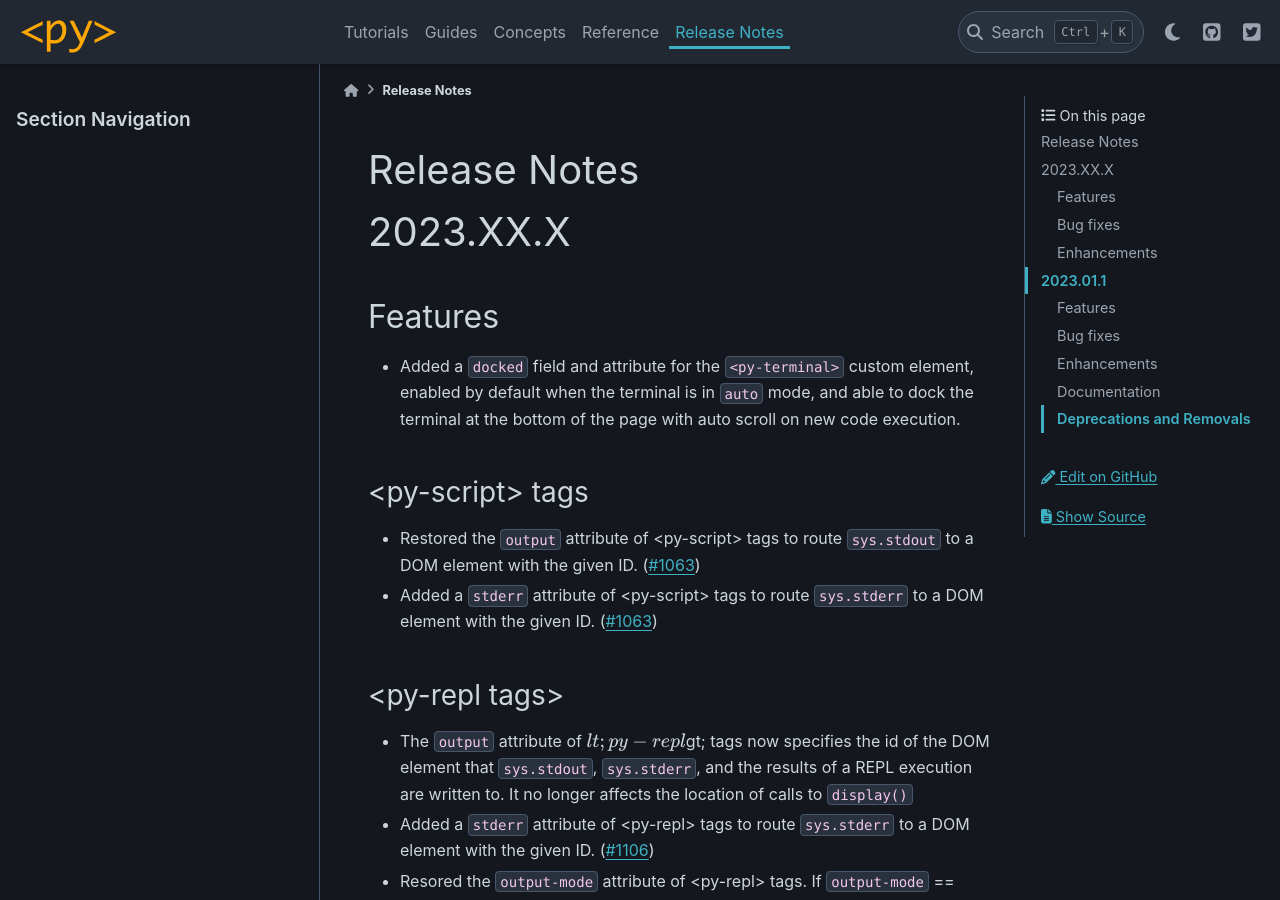
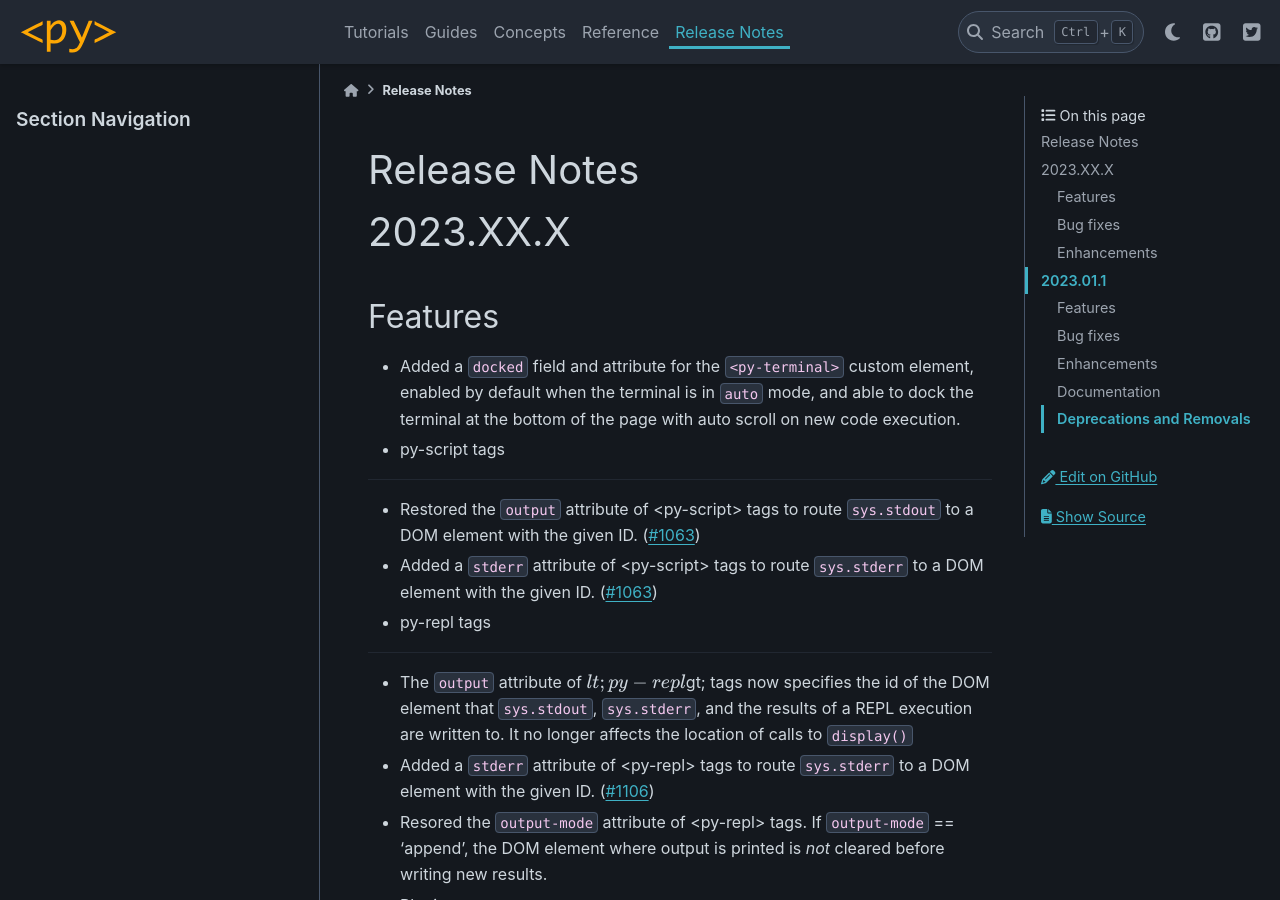
Before and after one commit to pyscript/pyscript, a Sphinx documentation site: the page built from docs/changelog.md, in a window 1280 px wide and 900 px high. Built offline with Sphinx 7.4.7 and the PyData theme 0.15.4, drawn with Linux system fonts in a browser that asks for light colours; some of the changed lines change nothing that is shown.

Commit message:
Fixing merge issues

```diff
--- a/docs/changelog.md
+++ b/docs/changelog.md
@@ -8,16 +8,22 @@ Features
 
 - Added a `docked` field and attribute for the `<py-terminal>` custom element, enabled by default when the terminal is in `auto` mode, and able to dock the terminal at the bottom of the page with auto scroll on new code execution.
 
-#### &lt;py-script&gt; tags
+- py-script tags
+----------------
+
 - Restored the `output` attribute of &lt;py-script&gt; tags to route `sys.stdout` to a DOM element with the given ID. ([#1063](https://github.com/pyscript/pyscript/pull/1063))
 - Added a `stderr` attribute of &lt;py-script&gt; tags to route `sys.stderr` to a DOM element with the given ID. ([#1063](https://github.com/pyscript/pyscript/pull/1063))
 
-#### &lt;py-repl tags&gt;
+- py-repl tags
+--------------
+
 - The `output` attribute of $lt;py-repl$gt; tags now specifies the id of the DOM element that `sys.stdout`, `sys.stderr`, and the results of a REPL execution are written to. It no longer affects the location of calls to `display()`
 - Added a `stderr` attribute of &lt;py-repl&gt; tags to route `sys.stderr` to a DOM element with the given ID. ([#1106](https://github.com/pyscript/pyscript/pull/1106))
 - Resored the `output-mode` attribute of &lt;py-repl&gt; tags. If `output-mode` == 'append', the DOM element where output is printed is _not_ cleared before writing new results.
 
-#### Plugins
+- Plugins
+---------
+
 - Plugins may now implement the `beforePyReplExec()` and `afterPyReplExec()` hooks, which are called immediately before and after code in a &lt;py-repl&gt; tag is executed. ([#1106](https://github.com/pyscript/pyscript/pull/1106))
 
 Bug fixes
--- a/pyscriptjs/src/components/pyrepl.ts
+++ b/pyscriptjs/src/components/pyrepl.ts
@@ -6,8 +6,8 @@ import { keymap, Command } from '@codemirror/view';
 import { defaultKeymap } from '@codemirror/commands';
 import { oneDarkTheme } from '@codemirror/theme-one-dark';
 
-import { getAttribute, ensureUniqueId, htmlDecode, createSingularWarning } from '../utils';
-import { pyExec, pyDisplay } from '../pyexec';
+import { getAttribute, ensureUniqueId, htmlDecode} from '../utils';
+import { pyExec} from '../pyexec';
 import { getLogger } from '../logger';
 import { InterpreterClient } from '../interpreter_client';
 import type { PyScriptApp } from '../main';
```
